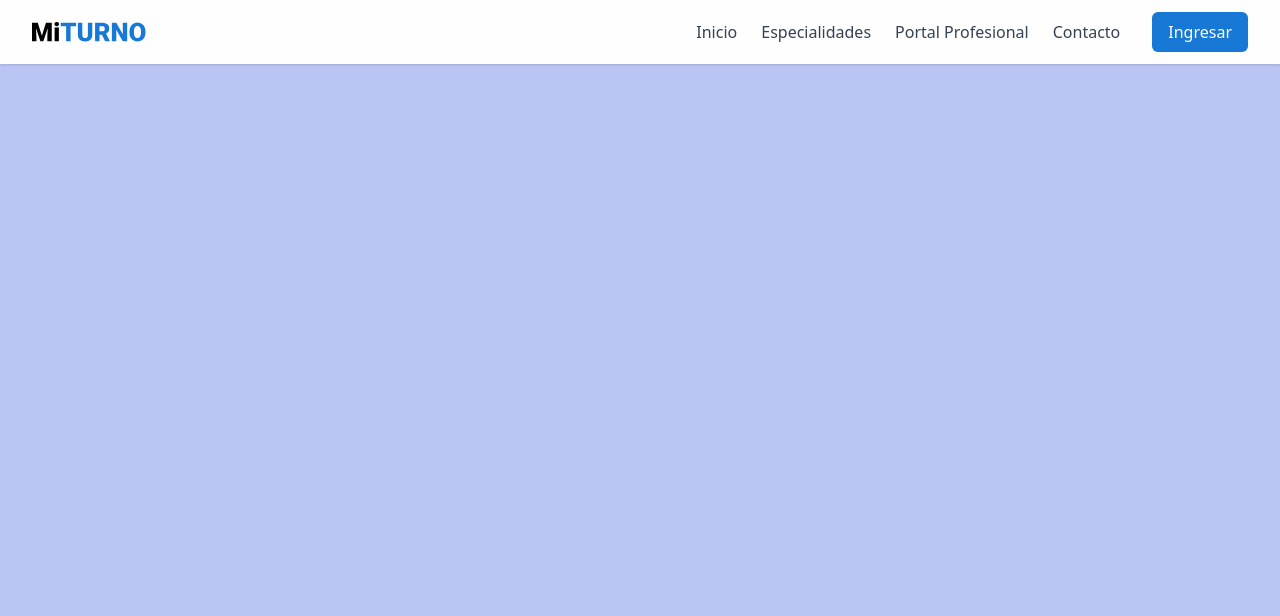
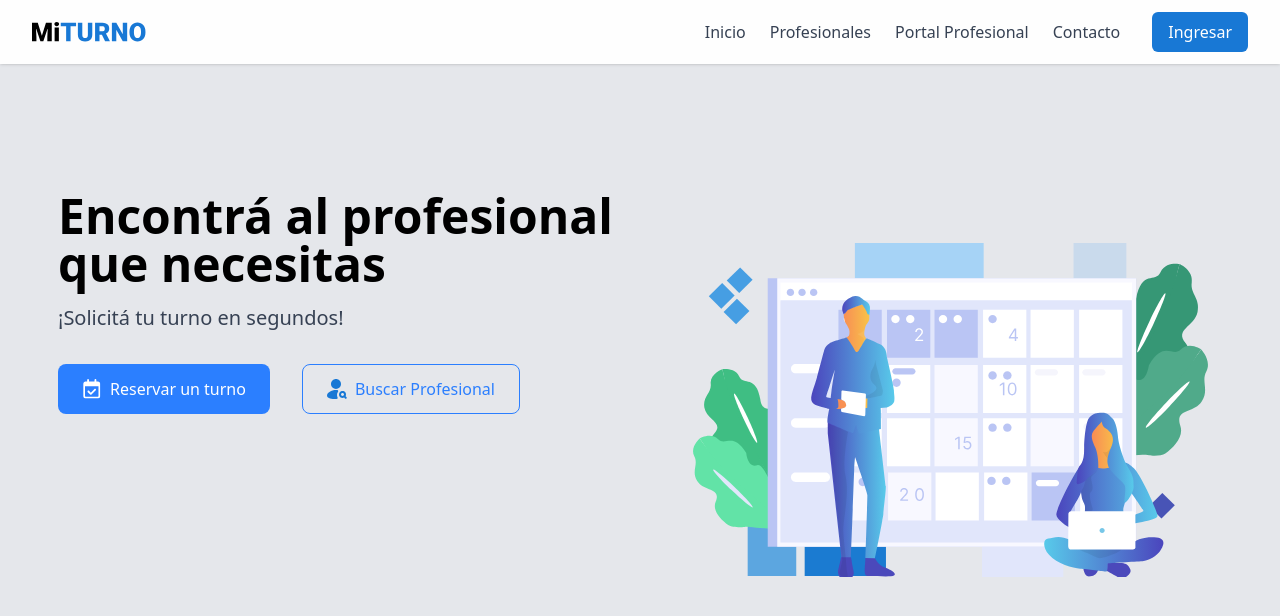
Before and after one commit to MacaZubiri/Web-AppTurnos, a React (Vite) app: page / in a window 1280 px wide. Shown: the top 616 px of the page. Built offline with nearby package versions, Linux system fonts and the light colour scheme.

Commit message:
arme la home, agregue rutas y eventos onclick en el inicio

```diff
--- a/package.json
+++ b/package.json
@@ -11,7 +11,8 @@
   },
   "dependencies": {
     "react": "^18.3.1",
-    "react-dom": "^18.3.1"
+    "react-dom": "^18.3.1",
+    "react-router-dom": "^7.13.0"
   },
   "devDependencies": {
     "@eslint/js": "^9.39.1",
--- a/src/App.jsx
+++ b/src/App.jsx
@@ -1,13 +1,28 @@
-import Navbar from "./Componentes/Navbar";
+import Navbar from "./components/Navbar";
 import './App.css'
+import { BrowserRouter, Routes, Route } from "react-router-dom";
+import Home from "./pages/Home";
+import Profesionales from "./pages/BuscarProfesional";
+import Perfil from "./pages/Perfil";
+import PerfilProfesional from "./pages/PerfilProfesional";
+import ReservarTurno from "./pages/ReservarTurno";
+
 
 function App() {
 
   return (
-    <>
-     <Navbar />
-    </>
-  )
+  <BrowserRouter>
+      <Navbar />
+      <Routes>
+        <Route path="/" element={<Home />} />
+        <Route path="/buscar-profesional" element={<Profesionales />} />
+        <Route path="/perfil" element={<Perfil />} />
+        <Route path="/perfil-profesional" element={<PerfilProfesional />} />
+        <Route path="/reservar-turno" element={<ReservarTurno />} />
+      </Routes>
+    </BrowserRouter>
+  );
 }
 
+
 export default App
--- a/src/Componentes/Navbar.jsx
+++ b/src/components/Navbar.jsx
@@ -1,25 +1,28 @@
 import { useState } from "react";
 import logo from "../assets/icono-logo.svg";
+import { Link } from "react-router-dom";
+import { useNavigate } from "react-router-dom";
 
-export default function Navbar() {
+const NavBar = () => {
   const [isOpen, setIsOpen] = useState(false);
+  const navigate = useNavigate();
 
   return (
-    <nav className="bg-[#FEFEFE] shadow-sm">
+    <nav className="bg-[#FEFEFE] shadow-sm fixed top-0 left-0 w-full z-10">
       <div className="max-w-7xl mx-auto px-4 sm:px-6 lg:px-8">
         <div className="flex justify-between items-center h-16 ">
 
           {/* Logo */}
           <div className="shrink-0">
-            <img src={logo} alt="Logo" className="h-5 w-auto" />
+            <img src={logo} alt="Logo" className="h-5 w-auto cursor-pointer" onClick={() => navigate("/")}  />
           </div>
 
           {/* Menú de escritorio */}
           <div className="hidden md:flex items-center ml-auto space-x-6">
-            <a href="#" className="text-gray-700 hover:text-gray-900 font-medium">Inicio</a>
-            <a href="#" className="text-gray-700 hover:text-gray-900 font-medium">Especialidades</a>
-            <a href="#" className="text-gray-700 hover:text-gray-900 font-medium">Portal Profesional</a>
-            <a href="#" className="text-gray-700 hover:text-gray-900 font-medium">Contacto</a>
+            <Link to="/" className="text-gray-700 hover:text-gray-900 font-medium">Inicio</Link>
+            <Link to="/buscar-profesional" className="text-gray-700 hover:text-gray-900 font-medium">Profesionales</Link>
+            <Link to="#" className="text-gray-700 hover:text-gray-900 font-medium">Portal Profesional</Link>
+            <Link to="#" className="text-gray-700 hover:text-gray-900 font-medium">Contacto</Link>
           </div>
 
           {/* Botón ingresar */}
@@ -36,9 +39,9 @@ export default function Navbar() {
               className="focus:outline-none text-gray-700"
             >
               {isOpen ? (
-                <span className="text-2xl">&#10005;</span> // X
+                <span className="text-2xl">&#10005;</span>
               ) : (
-                <span className="text-2xl">&#9776;</span> // ☰
+                <span className="text-2xl">&#9776;</span>
               )}
             </button>
           </div>
@@ -48,10 +51,10 @@ export default function Navbar() {
       {/* Menú móvil */}
       {isOpen && (
         <div className="md:hidden bg-[#FEFEFE] px-4 pt-2 pb-4 space-y-2 shadow-sm">
-          <a href="#" className="block text-gray-700 hover:text-gray-900">Inicio</a>
-          <a href="#" className="block text-gray-700 hover:text-gray-900">Servicios</a>
-          <a href="#" className="block text-gray-700 hover:text-gray-900">Nosotros</a>
-          <a href="#" className="block text-gray-700 hover:text-gray-900">Contacto</a>
+          <Link to="/" className="block text-gray-700 hover:text-gray-900">Inicio</Link>
+          <Link to="/buscar-profesional" className="block text-gray-700 hover:text-gray-900">Profesionales</Link>
+          <Link to="#" className="block text-gray-700 hover:text-gray-900">Portal Profesional</Link>
+          <Link to="#" className="block text-gray-700 hover:text-gray-900">Contacto</Link>
           <button className="w-full bg-[#1878D5] text-white px-4 py-2 rounded-md hover:bg-[#1063a1] transition">
             Ingresar
           </button>
@@ -60,3 +63,5 @@ export default function Navbar() {
     </nav>
   );
 }
+
+export default NavBar;
--- a/src/pages/BuscarProfesional.jsx
+++ b/src/pages/BuscarProfesional.jsx
@@ -0,0 +1,8 @@
+const BuscarProfesional = () => {
+  return (
+    <>
+    <h1>Buscar Profesional</h1>
+     </>
+  );}
+
+  export default BuscarProfesional;
--- a/src/pages/Home.jsx
+++ b/src/pages/Home.jsx
@@ -0,0 +1,50 @@
+import iconocalendario from "../assets/iconos/icono-calendario.svg";
+import iconobuscarprofesional from "../assets/iconos/icono-buscarprofesional.svg";
+import imagenfondo  from "../assets/imagen-fondo-inicio.svg";
+import { useNavigate } from "react-router-dom";
+
+
+const Home = () => {
+  const navigate = useNavigate();
+  return (
+     <div className="flex min-h-screen bg-gray-200">
+
+      {/* Izquierda: texto y botones */}
+      <div className="flex-1 flex flex-col justify-start pt-48 px-12 ml-2.5">
+        <h1 className="text-5xl font-bold mb-4">
+          Encontrá al profesional que necesitas
+        </h1>
+        <h2 className="text-xl mb-8 text-gray-700">
+          ¡Solicitá tu turno en segundos!
+        </h2>
+
+        {/* Botones lado a lado */}
+        <div className="flex gap-8">
+          {/* Reservar turno - azul */}
+          <button
+          onClick={() => navigate("/reservar-turno")} className="flex items-center gap-2 px-6 py-3 bg-blue-500 text-white rounded-lg hover:bg-blue-600 transition cursor-pointer" >
+            <img src={iconocalendario} alt="Icono calendario" className="w-5 h-5" />
+            Reservar un turno
+          </button>
+
+          {/* Buscar profesional - blanco con borde azul */}
+          <button
+          onClick={() => navigate ("/buscar-profesional")} className="flex items-center gap-2 px-6 py-3 bg-gray-200 text-blue-500 border border-blue-500 rounded-lg hover:bg-blue-50 transition cursor-pointer">
+            <img src={iconobuscarprofesional} alt="Icono buscar profesional" className="w-5 h-5" />
+            Buscar Profesional
+          </button>
+        </div>
+      </div>
+
+      {/* Derecha: imagen de fondo */}
+      <div className="flex-1 flex justify-start">
+        <img
+          src={imagenfondo}
+          alt="Imagen de fondo"
+          className="object-contain h-full w-full pr-18  z-0"
+        />
+      </div>
+    </div>
+  );}
+
+  export default Home;
--- a/src/pages/Perfil.jsx
+++ b/src/pages/Perfil.jsx
@@ -0,0 +1,8 @@
+const Perfil = () => {
+  return (
+    <>
+    <h1>Perfil</h1>
+     </>
+  );}
+
+  export default Perfil;
--- a/src/pages/PerfilProfesional.jsx
+++ b/src/pages/PerfilProfesional.jsx
@@ -0,0 +1,8 @@
+const PerfilProfesional = () => {
+  return (
+    <>
+    <h1>Perfil Profesional</h1>
+     </>
+  );}
+
+  export default PerfilProfesional;
--- a/src/pages/ReservarTurno.jsx
+++ b/src/pages/ReservarTurno.jsx
@@ -0,0 +1,8 @@
+const ReservarTurno = () => {
+  return (
+    <>
+    <h1>Reservar Turno</h1>
+     </>
+  );}
+
+  export default ReservarTurno;
```
Also changed, not shown: src/assets/imagen-fondo-inicio.svg, src/components/Botones.jsx (added), 1 other file (tests, documents, lock files or other folders).
